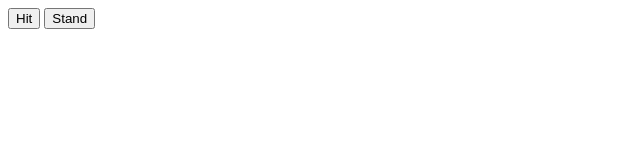
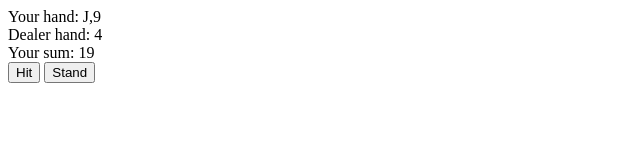
Before and after one commit to shnoozlemcdoozle/blackjack, a plain HTML site: page index.html in a window 1280 px wide. Shown: the whole page, without its empty margins (0-640 px from the left). Drawn offline with nearby package versions, Linux system fonts and the light colour scheme.

Commit message:
Added html link to js

```diff
--- a/index.html
+++ b/index.html
@@ -20,3 +20,5 @@
   <div id="text7"></div>
 
 </body>
+
+<script src="script.js" type='text/javascript'></script>
```
